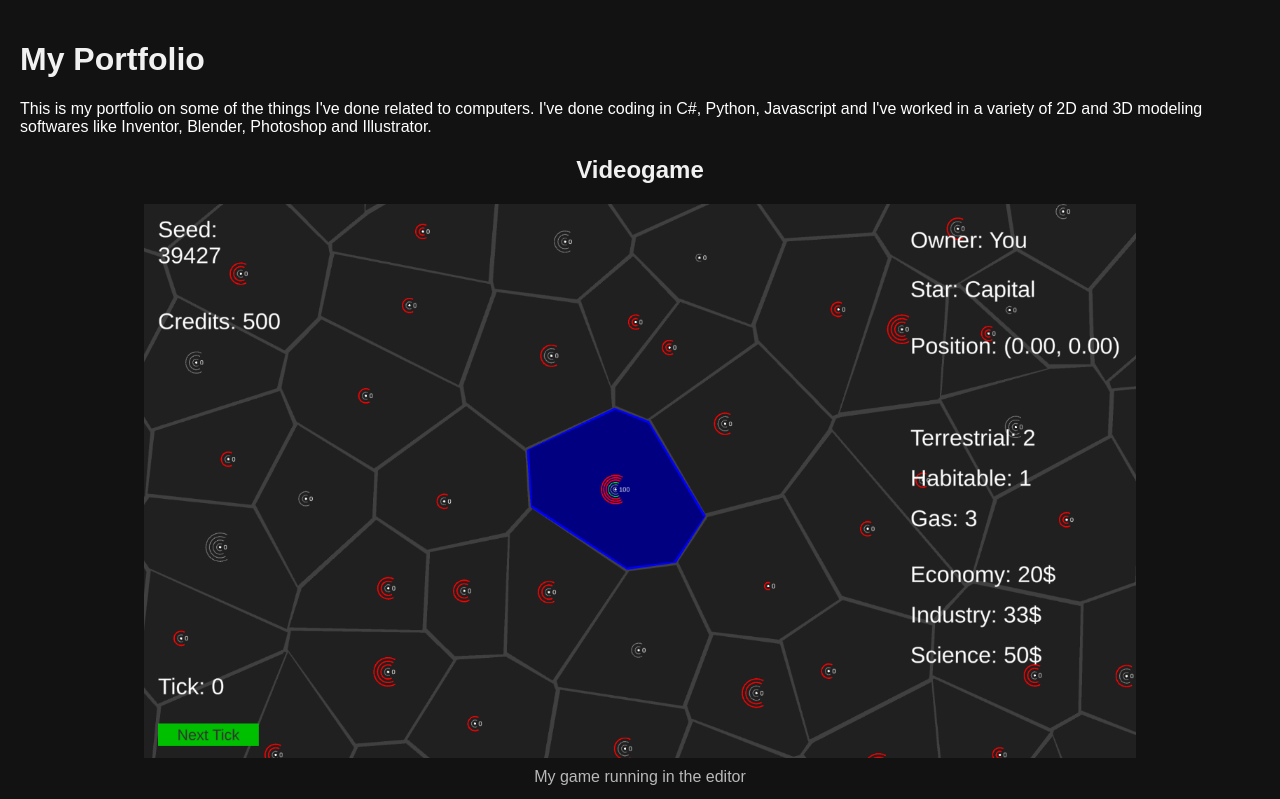
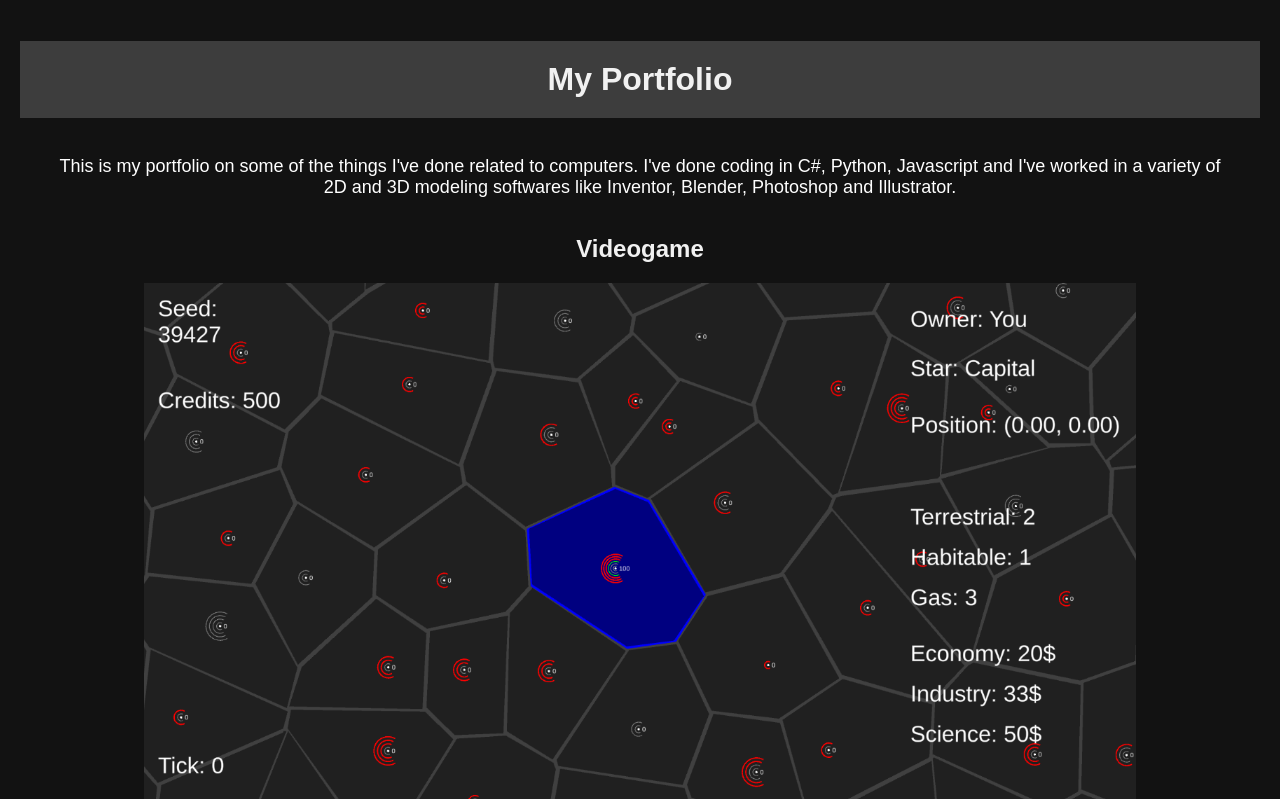
Before and after one commit to TheMostEpic/epic.github.io, a plain HTML site: page index.html in a window 1280 px wide. Both pictures are taken after a click on the button "English". Shown: the top 799 px of the page. Drawn offline with Linux system fonts and the light colour scheme.

Commit message:
Update index.html

```diff
--- a/index.html
+++ b/index.html
@@ -57,6 +57,12 @@
             width: 100%;
             z-index: 1050;
         }
+        .box {
+            background-color: rgb(61, 61, 61);
+            text-align: center;
+            padding: 20px;
+
+        }
         .language-prompt button {
             margin: 10px;
             padding: 10px 20px;
@@ -115,14 +121,14 @@
 
     <!-- Main Content (Page 2) -->
     <div class="container" id="mainContent" class="hidden">
-        <h1 data-language="en" class="hidden">My Portfolio</h1>
-        <h1 data-language="fr" class="hidden">Mon portefeuille</h1>
+        <h1 data-language="en" class="hidden box">My Portfolio</h1>
+        <h1 data-language="fr" class="hidden box">Mon portefeuille</h1>
 
-        <p data-language="en" class="hidden">
+        <p data-language="en" class="hidden" style="font-size: large; text-align: center; margin: 3%;">
             This is my portfolio on some of the things I've done related to computers. I've done coding in C#, Python, Javascript and I've worked in a variety of 2D and 3D modeling softwares like Inventor, Blender, Photoshop and Illustrator.
         </p>
 
-        <p data-language="fr" class="hidden">Voici mon portfolio sur certaines des choses que j'ai faites dans le domaine de l'informatique.
+        <p data-language="fr" class="hidden" style="font-size: large; text-align: center; margin: 3%;" >Voici mon portfolio sur certaines des choses que j'ai faites dans le domaine de l'informatique.
             J'ai codé en C#, Python, Javascript et j'ai travaillé avec une variété de logiciels de modélisation 2D et 3D comme Inventor, Blender, Photoshop et Illustrator.</p>
 
         <!-- Project 1 -->
```
